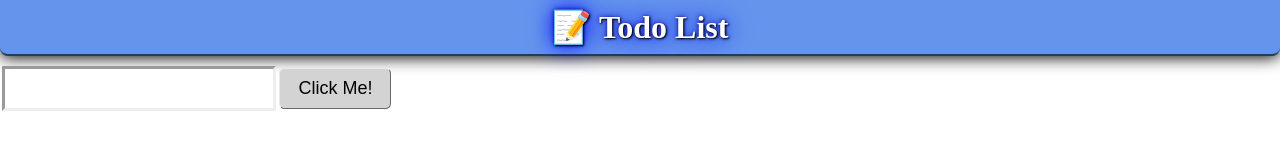
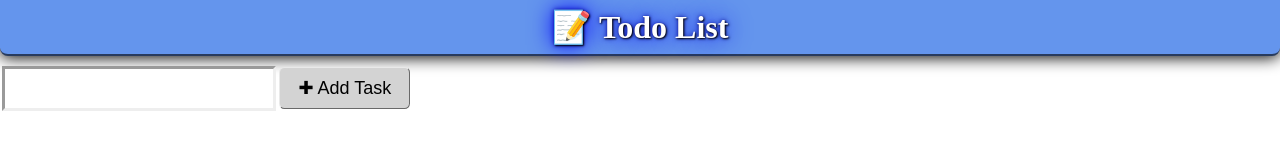
Before and after one commit to b-hayes/vue, a Vue app in the folder vue-cli-created-project/: page / in a window 1280 px wide. Shown: the top 168 px of the page. Built offline with nearby package versions, Linux system fonts and the light colour scheme.

Commit message:
global hover effects

```diff
--- a/vue-cli-created-project/src/App.vue
+++ b/vue-cli-created-project/src/App.vue
@@ -2,7 +2,7 @@
   <app-header/>
   <div class="container">
     <TextInput/>
-    <Button></Button>
+    <Button text="✚ Add Task"></Button>
   </div>
 </template>
 
@@ -31,6 +31,12 @@ export default {
   box-sizing: border-box;
   margin: 0;
 }
+input:hover {
+  box-shadow: -1px 0 3px cornflowerblue, 0 1px 3px cornflowerblue, 1px 0 3px cornflowerblue, 0 -1px 3px #64b4ed;
+}
+button:hover {
+  box-shadow: -1px 0 3px cornflowerblue, 0 1px 3px cornflowerblue, 1px 0 3px cornflowerblue, 0 -1px 3px cornflowerblue;
+}
 #app {
   width: 100vw;
 }
```
